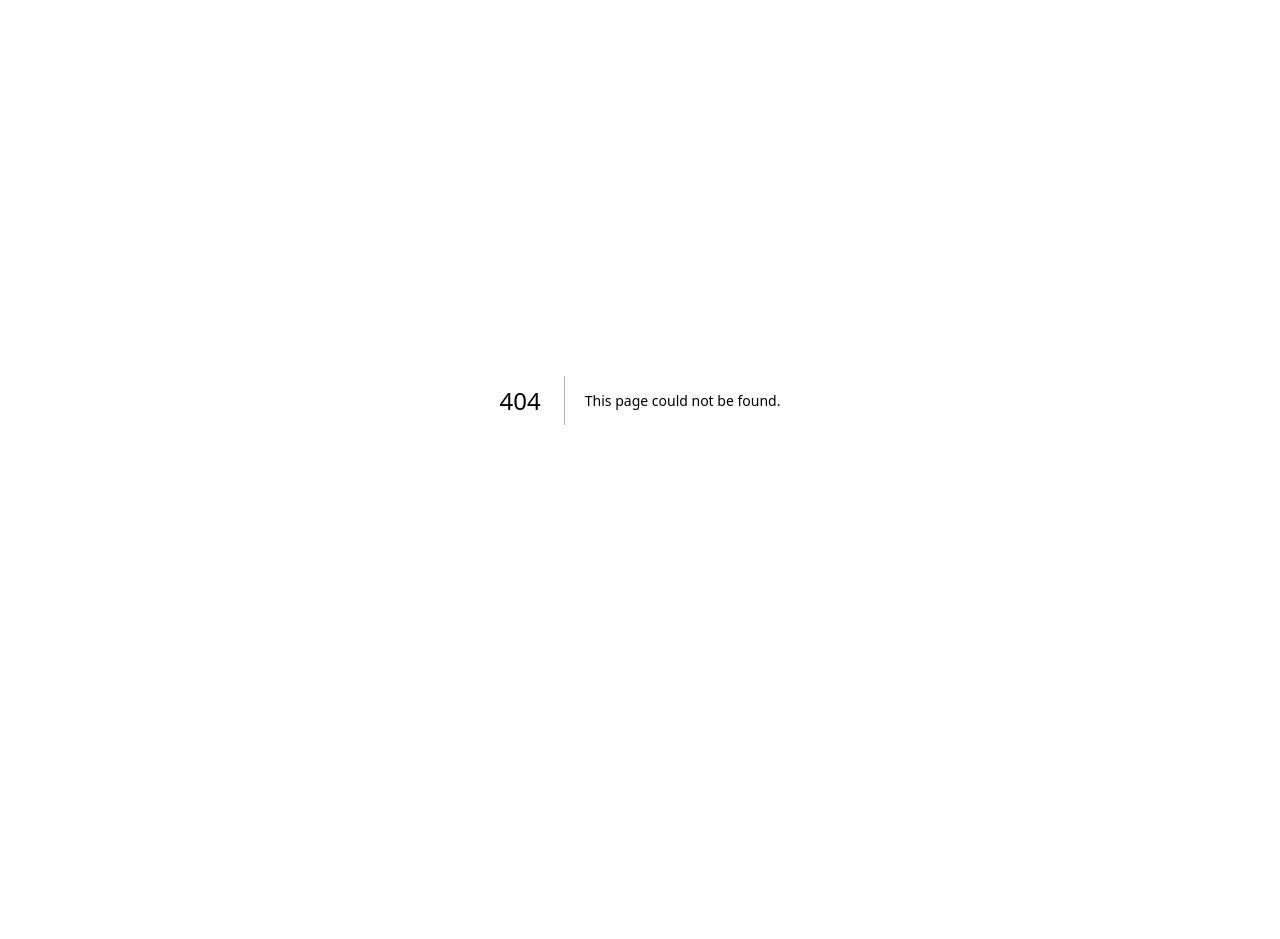
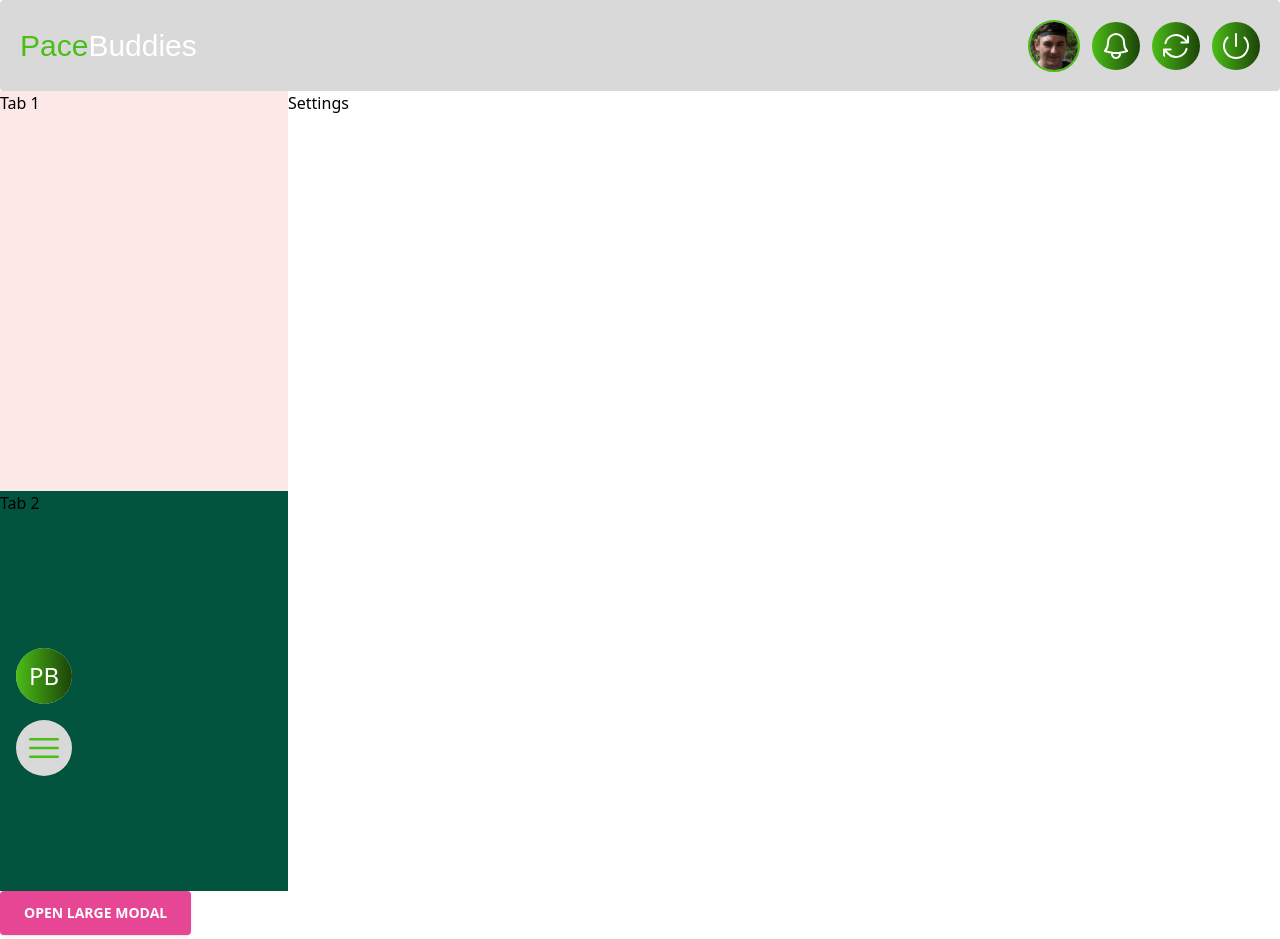
Before and after one commit to pacebuddies/Frontend, a Next.js app: page /settings in a window 1280 px wide. Before the commit this address had no page. Before the commit the page ends 800 px from the top, so only its background shows below. Built offline with nearby package versions, Linux system fonts and the light colour scheme.

Commit message:
Saving work

```diff
--- /dev/null
+++ b/src/pages/settings/index.tsx
@@ -0,0 +1,23 @@
+import { NextPage } from 'next';
+import MenuButton from '../../components/MenuButton';
+import RecommendationsButton from '../../components/Recommendations/RecommendationsButton';
+import TopNavBar from '../../components/TopNavBar';
+
+const SettingsPage: NextPage = () => {
+  return (
+    <>
+      <TopNavBar />
+      <div className="mt-[91px] flex">
+        {/*Options tabs*/}
+        <div className="grid grid-rows-2 grid-flow-col h-screen w-72 bg-pb-gray/50">
+          <div className="bg-red-100">Tab 1</div>
+          <div className="bg-green-800">Tab 2</div>
+        </div>
+        <div>Settings</div>
+      </div>
+      <RecommendationsButton />
+      <MenuButton />
+    </>
+  );
+};
+export default SettingsPage;
```
